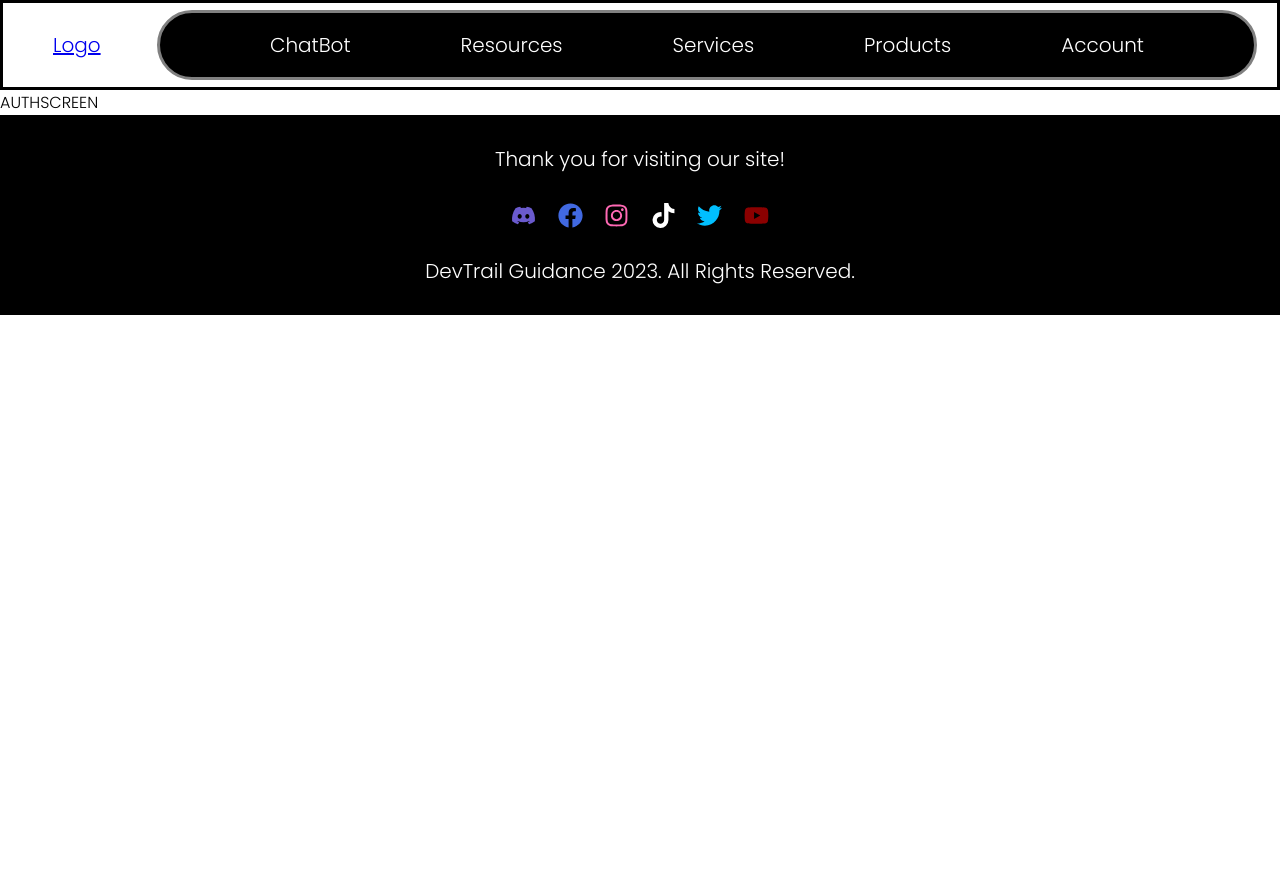
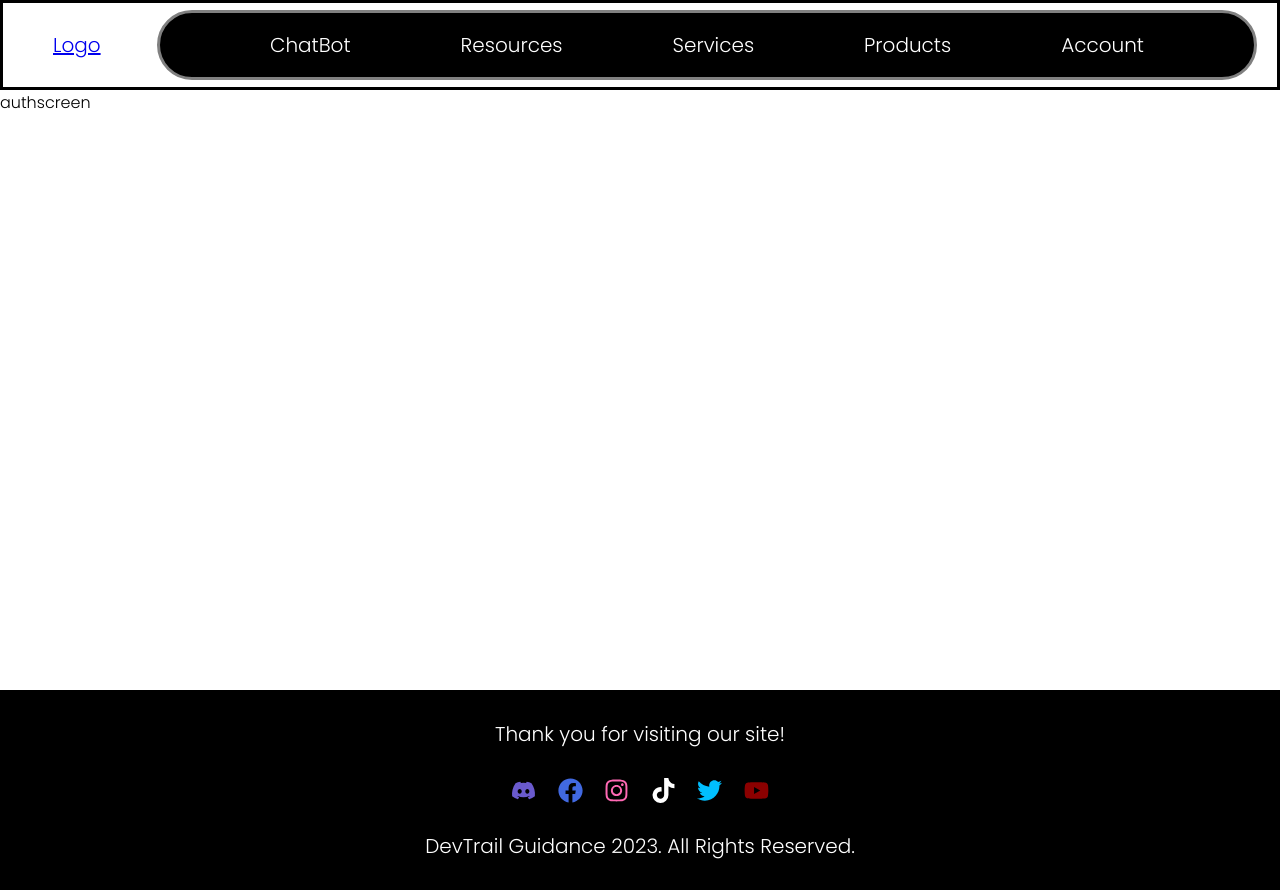
Before and after one commit to qkrauth/Tech-Straight-Ahead, a React (Create React App) app: page /auth in a window 1280 px wide. Before the commit the page ends 800 px from the top, so only its background shows below. Built offline with nearby package versions, Linux system fonts and the light colour scheme.

Commit message:
tired from css

```diff
--- a/src/App.css
+++ b/src/App.css
@@ -5,6 +5,12 @@
     margin: 0;
     padding: 0;
     font-family: 'Poppins';
+}
+
+.App {
+    display: flex;
+    flex-direction: column;
+    min-height: 100vh;
 }
 
 button:hover {
@@ -187,13 +193,14 @@ button:hover {
     color: lightseagreen;
 }
 
-footer {
-    bottom: 0px;
-    background-color: black;
-    height: 200px;
+.auth-container {
+    height: 75vh;
 }
 
 .main-foot {
+    background-color: black;
+    position: relative;
+    bottom: 0;
     height: 200px;
     display: flex;
     flex-direction: column;
@@ -204,9 +211,6 @@ footer {
 
 .main-foot p {
     font-size: 20px;
-}
-
-.main-foot p {
     color: white;
 }
 
--- a/src/screens/AuthScreen.jsx
+++ b/src/screens/AuthScreen.jsx
@@ -2,7 +2,9 @@ import React from "react";
 
 const AuthScreen = () => {
     return (
-        <p>AUTHSCREEN</p>
+        <div className="auth-container">
+            <p>authscreen</p>
+        </div>
     );
 };
 
```
